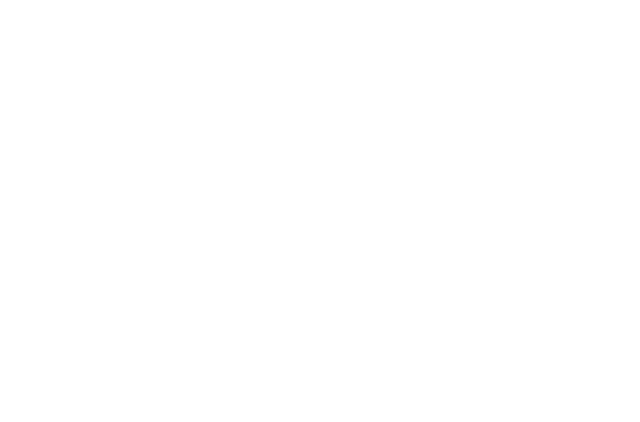
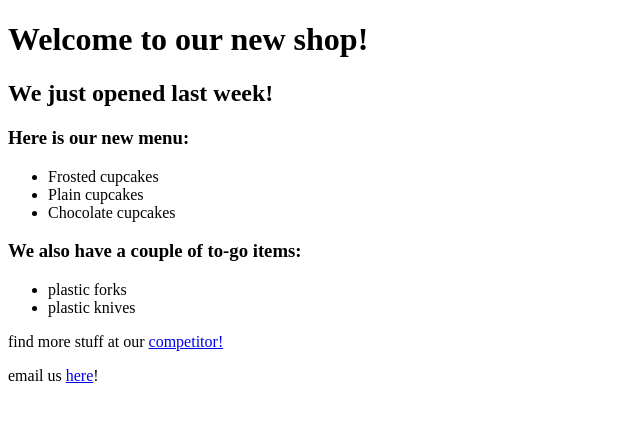
Before and after one commit to pizzimenti/cupcakeShop, a plain HTML site: page index.html in a window 1280 px wide. Shown: the whole page, without its empty margins (0-640 px from the left). Drawn offline with Linux system fonts and the light colour scheme.

Commit message:
update html with menu

```diff
--- a/index.html
+++ b/index.html
@@ -5,7 +5,21 @@
   <link src="css/styles.css" type="text/css" rel="stylesheet">
 </head>
 <body>
-
+  <h1>Welcome to our new shop!<h1>
+  <h2>We just opened last week!</h2>
+  <h3>Here is our new menu:</h3>
+    <ul>
+      <li>Frosted cupcakes</li>
+      <li>Plain cupcakes</li>
+      <li>Chocolate cupcakes</li>
+    </ul>
+  <h3>We also have a couple of to-go items:</h3>
+    <ul>
+      <li>plastic forks</li>
+      <li>plastic knives</li>
+    </ul>
+    <p>find more stuff at our <a href="http://saintcupcake.com">competitor!</a>
+    <p>email us <a href="mailto:me@example.com">here</a>!
 
 
 </body>
```
